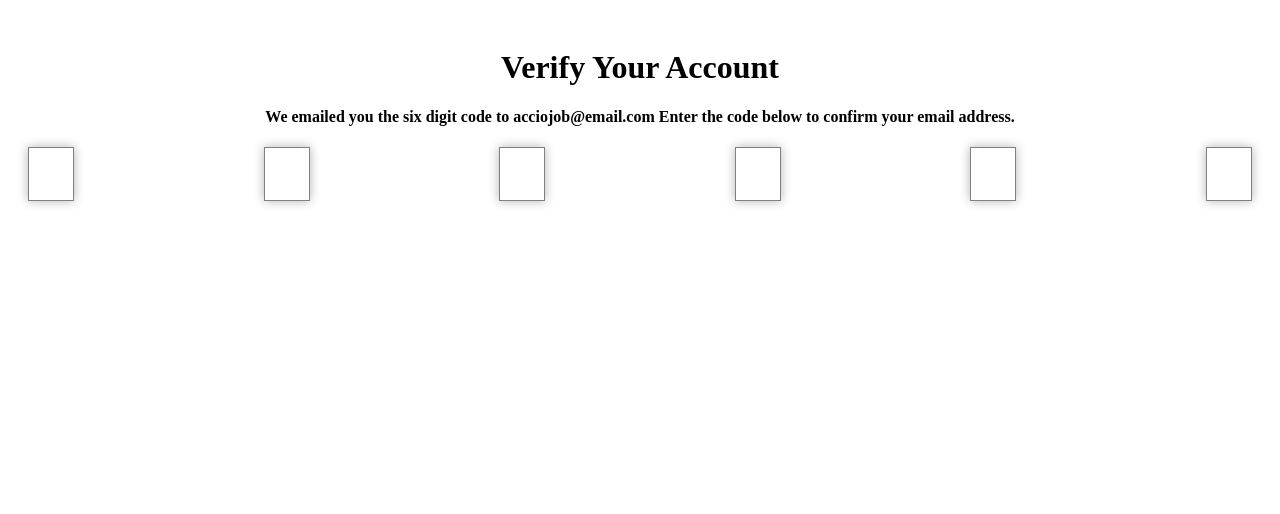
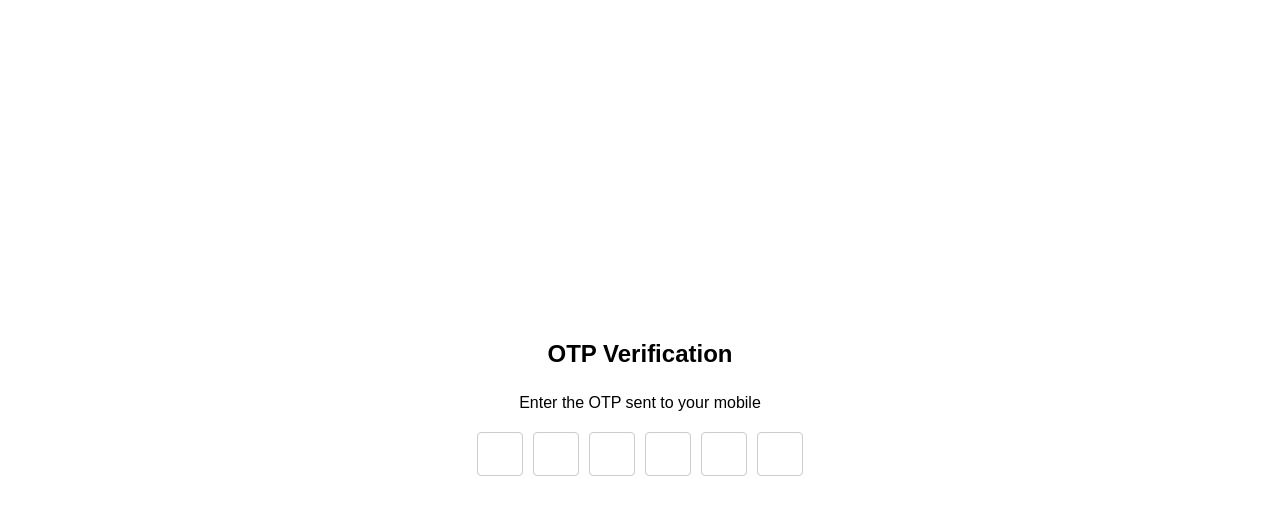
Before and after one commit to acciojob/OTP-gaurav7058, a website: page main.html in a window 1280 px wide. Drawn offline with Linux system fonts and the light colour scheme.

Commit message:
created a submission

```diff
--- a/main.html
+++ b/main.html
@@ -10,37 +10,16 @@
 
 <body>
 
-    <div class="container">
-
-        <h1 id="verification_heading">Verify Your Account</h1>
-
-       <h4 id="verification_subtext">
-
-            We emailed you the six digit code to acciojob@email.com
-
-            Enter the code below to confirm your email address.
-
-        </h4>
-
-        <div class="code-container">
-
-            <input type="text" class="code" maxlength="1">
-
-            <input type="text" class="code"  maxlength="1">
-
-            <input type="text" class="code"  maxlength="1">
-
-            <input type="text" class="code"  maxlength="1">
-
-            <input type="text" class="code"  maxlength="1">
-
-            <input type="text" class="code"  maxlength="1">
-
-        </div>
-
+    <h1 id="verification_heading">OTP Verification</h1>
+    <p id="verification_subtext">Enter the OTP sent to your mobile</p>
+    <div class="code-container">
+        <input type="text" maxlength="1" class="code" />
+        <input type="text" maxlength="1" class="code" />
+        <input type="text" maxlength="1" class="code" />
+        <input type="text" maxlength="1" class="code" />
+        <input type="text" maxlength="1" class="code" />
+        <input type="text" maxlength="1" class="code" />
     </div>
-
-
 
     <script type="text/javascript" src="./script.js">
 
--- a/styles.css
+++ b/styles.css
@@ -1,45 +1,30 @@
-.container{
-
-   background-color: #fff;
-
-   padding: 20px;
-
-   border-radius: 10px;
-
-   text-align: center;
-
-}
-
-.code-container{
-
-    display: flex;
-
-    justify-content: space-between;
-
-}
-
-.code{
-
-    width: 40px;
-
-    height: 50px;
-
-    font-size: 24px;
-
-    text-align: center;
-
-    border: 1px solid gray;
-
-    box-shadow: 0 0 10px rgba(0,0,0,0.3);
-
-}
-
-.focused{
-
-    border: 2px solid #2baa1a;
-
-    border-radius: 10px;
-
-    outline: none;
-
-}
+body {
+            display: flex;
+            flex-direction: column;
+            align-items: center;
+            justify-content: center;
+            height: 100vh;
+            margin: 0;
+            font-family: Arial, sans-serif;
+        }
+        #verification_heading {
+            font-size: 24px;
+            margin-bottom: 10px;
+        }
+        #verification_subtext {
+            font-size: 16px;
+            margin-bottom: 20px;
+        }
+        .code-container {
+            display: flex;
+            justify-content: center;
+        }
+        .code {
+            width: 40px;
+            height: 40px;
+            margin: 0 5px;
+            font-size: 20px;
+            text-align: center;
+            border: 1px solid #ccc;
+            border-radius: 4px;
+        }
```
